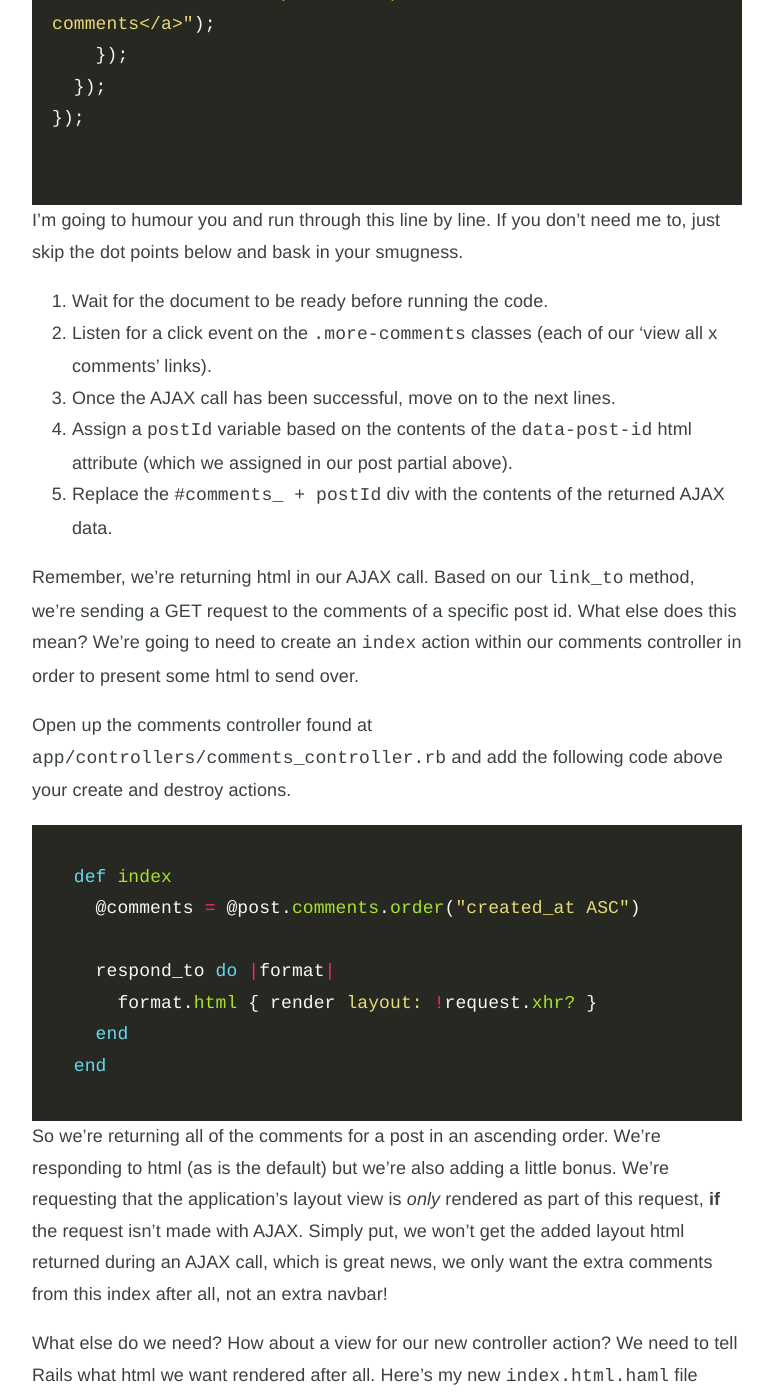
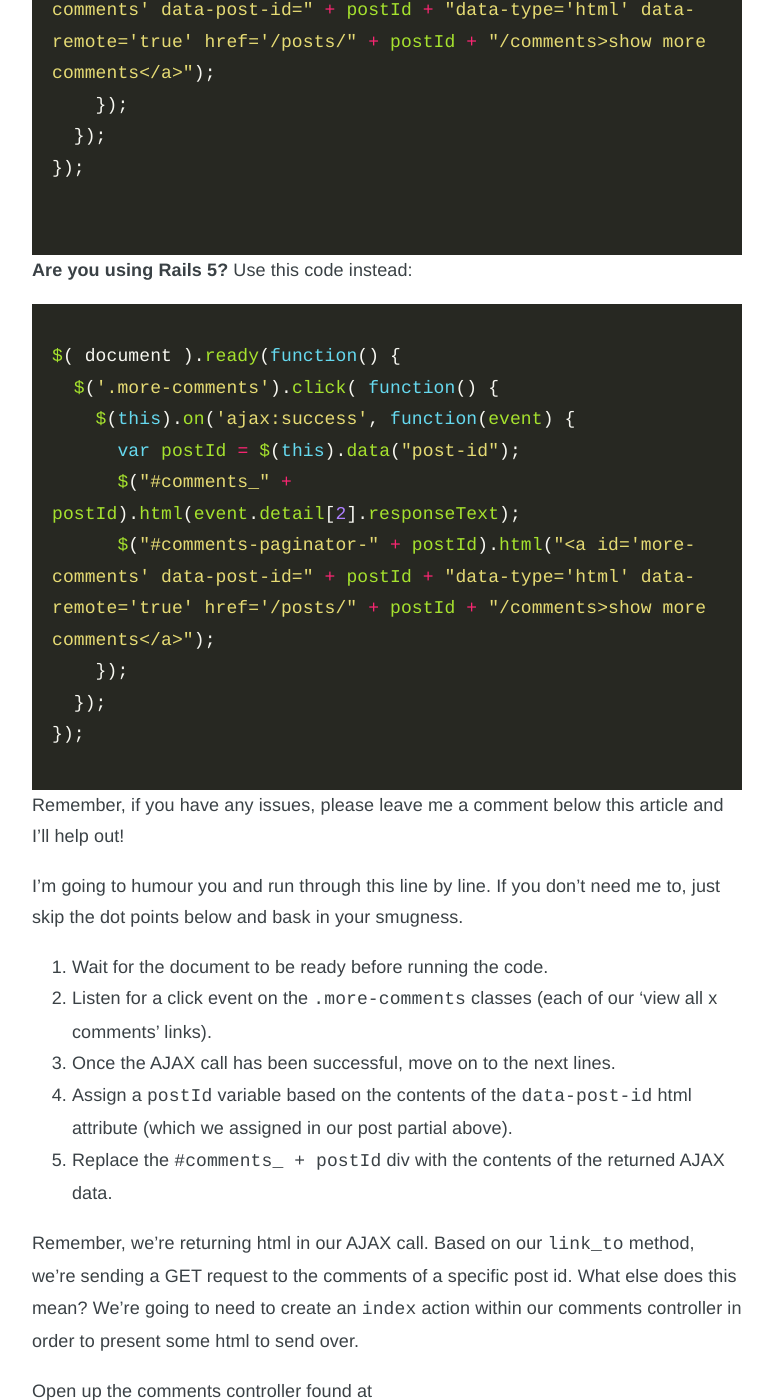
Before and after one commit to flowcustom/devwalks.github.io, a Jekyll site: the page built from _posts/2015-08-08-lets-build-instagram-part-3-fabulous-forms-pleasant-pagination.md, in a window 1280 px wide and 1400 px high, scrolled down 31214 px. Shown: the whole window, without its empty margins (253-1026 px from the left). Built offline with Jekyll 4.4.1, drawn with Linux system fonts in a browser that asks for light colours; comment, search, counter and statistics services are not loaded.

Commit message:
Added the Rails 5 version of the AJAX:success event

````diff
--- a/_posts/2015-08-08-lets-build-instagram-part-3-fabulous-forms-pleasant-pagination.md
+++ b/_posts/2015-08-08-lets-build-instagram-part-3-fabulous-forms-pleasant-pagination.md
@@ -610,6 +610,8 @@
 
 Ok, so we've got our link set up and we have some dynamically generated post.id's around the place so we can manipulate the correct items.  Let's now see what we're doing in our javascript.  I've stored this file in the standard javascripts folder, ```app/assets/javascripts``` and called it, ```loadMoreComments.js```.
 
+**This is for Rails 4:**
+
 ```javascript
 $( document ).ready(function() {
   $('.more-comments').click( function() {
@@ -622,6 +624,22 @@ $( document ).ready(function() {
 });
 
 ```
+
+**Are you using Rails 5?** Use this code instead:
+
+```javascript
+$( document ).ready(function() {
+  $('.more-comments').click( function() {
+    $(this).on('ajax:success', function(event) {
+      var postId = $(this).data("post-id");
+      $("#comments_" + postId).html(event.detail[2].responseText);
+      $("#comments-paginator-" + postId).html("<a id='more-comments' data-post-id=" + postId + "data-type='html' data-remote='true' href='/posts/" + postId + "/comments>show more comments</a>");
+    });
+  });
+});
+```
+
+Remember, if you have any issues, please leave me a comment below this article and I'll help out!
 
 I'm going to humour you and run through this line by line.  If you don't need me to, just skip the dot points below and bask in your smugness.
 
````
